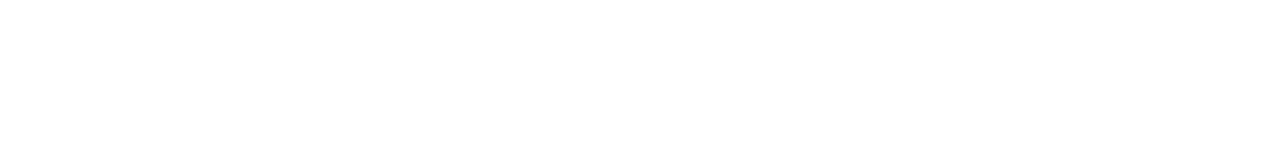
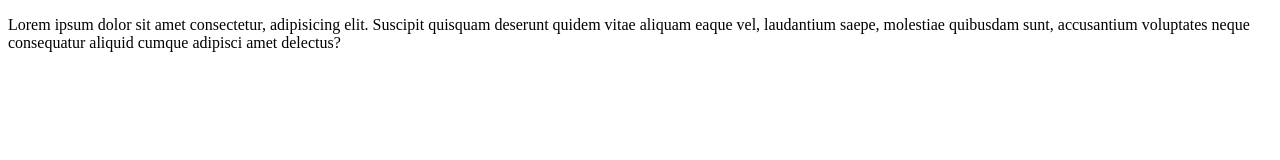
Before and after one commit to fbbxo/projeto-1, a plain HTML site: page index.html in a window 1280 px wide. Drawn offline with Linux system fonts and the light colour scheme.

Commit message:
Adicionando paragrafo no body

```diff
--- a/index.html
+++ b/index.html
@@ -6,6 +6,6 @@
     <title>Curso Gratuito Git e GitHub</title>
 </head>
 <body>
-
+    <p>Lorem ipsum dolor sit amet consectetur, adipisicing elit. Suscipit quisquam deserunt quidem vitae aliquam eaque vel, laudantium saepe, molestiae quibusdam sunt, accusantium voluptates neque consequatur aliquid cumque adipisci amet delectus?</p>
 </body>
 </html>
```
